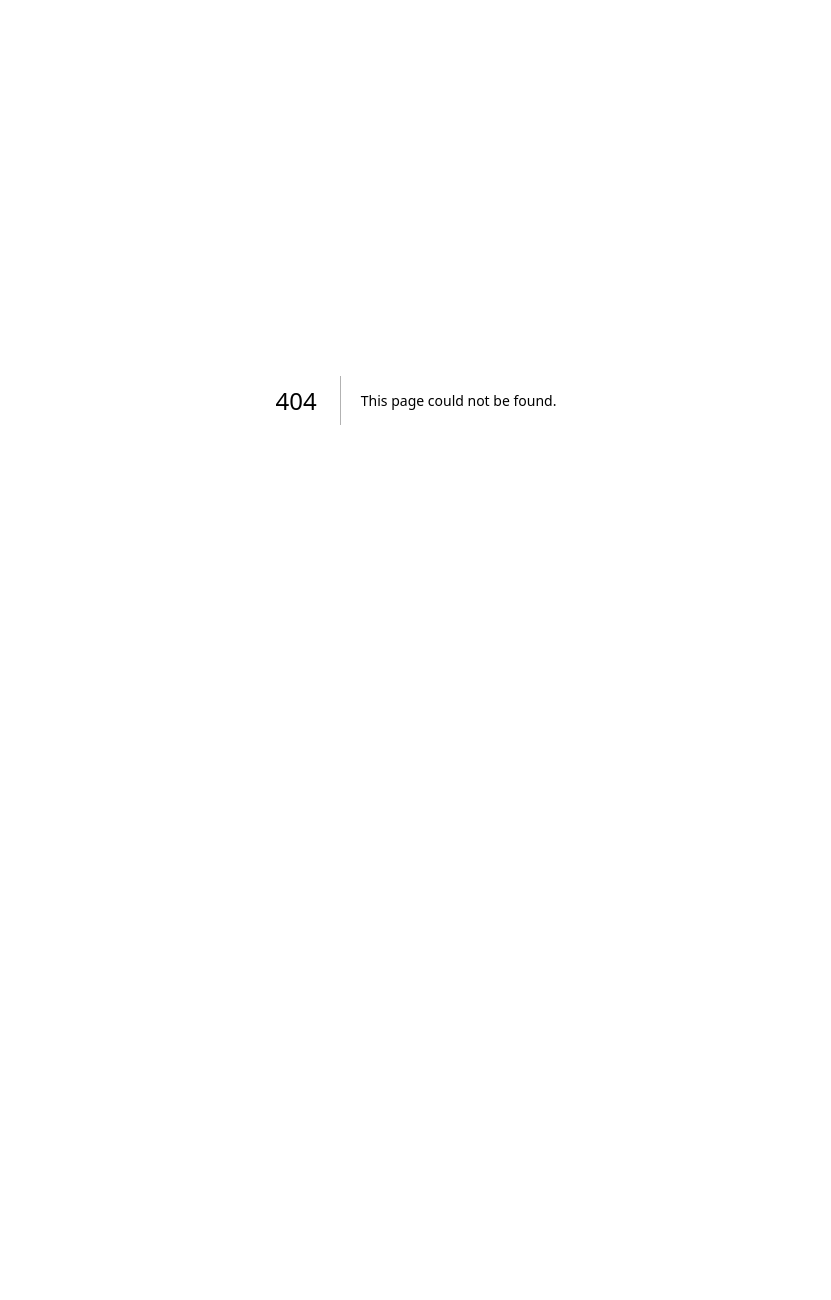
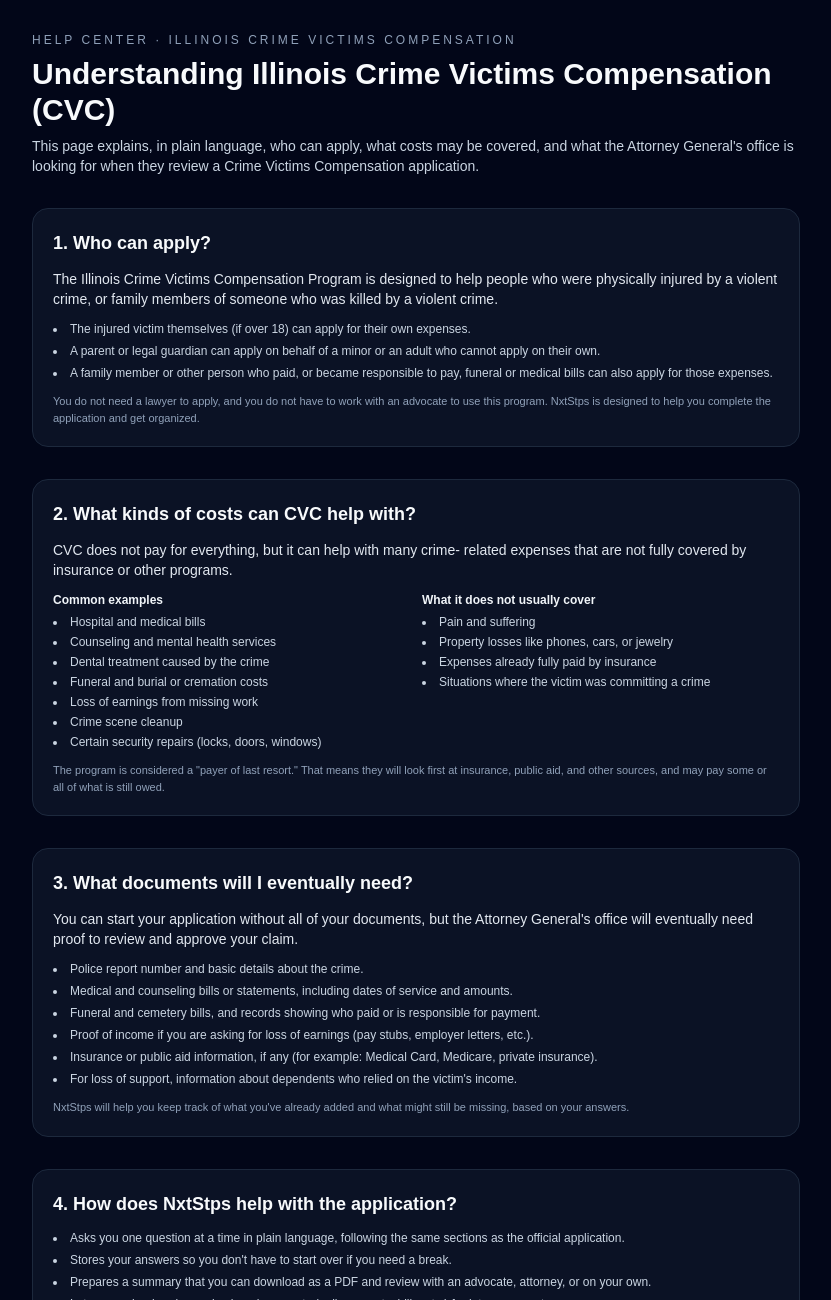
Before and after one commit to thechefcharles/victims-advocate, a Next.js app: page /knowledge/compensation in a window 1280 px wide. Before the commit this address had no page. Shown: the top 1300 px of the page, without its empty margins (224-1055 px from the left). Before the commit the page ends 800 px from the top, so only its background shows below. Built offline with nearby package versions, Linux system fonts and the light colour scheme.

Commit message:
help button added

```diff
--- a/app/compensation/intake/page.tsx
+++ b/app/compensation/intake/page.tsx
@@ -408,6 +408,16 @@ const updateFuneral = (patch: Partial<FuneralInfo>) => {
             Illinois Crime Victims Compensation application, but in plain
             language. You can pause any time.
           </p>
+
+        <p className="text-[11px] text-slate-500">
+  Need more context about this program?{" "}
+  <a
+    href="/knowledge/compensation"
+    className="text-emerald-300 hover:text-emerald-200 underline underline-offset-2"
+  >
+    Learn how Illinois CVC works.
+  </a>
+</p>
         </header>
 
         {/* Step indicator */}
--- a/app/compensation/page.tsx
+++ b/app/compensation/page.tsx
@@ -67,6 +67,16 @@ export default function CompensationPage() {
             documents.
           </p>
 
+          <p className="text-[11px] text-slate-500 mt-2">
+  Want to understand the program first?{" "}
+  <a
+    href="/knowledge/compensation"
+    className="text-emerald-300 hover:text-emerald-200 underline underline-offset-2"
+  >
+    Read the plain-language guide to Illinois CVC.
+  </a>
+</p>
+
           <div className="flex flex-wrap gap-3 items-center">
             <Link
               href="/compensation/intake"
--- /dev/null
+++ b/app/knowledge/compensation/page.tsx
@@ -0,0 +1,196 @@
+export default function CompensationKnowledgePage() {
+  return (
+    <main className="min-h-screen bg-slate-950 text-slate-50 px-4 sm:px-8 py-8">
+      <div className="max-w-3xl mx-auto space-y-8">
+        <header className="space-y-2">
+          <p className="text-xs tracking-[0.25em] uppercase text-slate-400">
+            Help Center · Illinois Crime Victims Compensation
+          </p>
+          <h1 className="text-2xl sm:text-3xl font-bold">
+            Understanding Illinois Crime Victims Compensation (CVC)
+          </h1>
+          <p className="text-sm text-slate-300">
+            This page explains, in plain language, who can apply, what costs may
+            be covered, and what the Attorney General&apos;s office is looking
+            for when they review a Crime Victims Compensation application.
+          </p>
+        </header>
+
+        <section className="bg-slate-900/70 border border-slate-800 rounded-2xl p-5 space-y-3">
+          <h2 className="text-lg font-semibold text-slate-50">
+            1. Who can apply?
+          </h2>
+          <p className="text-sm text-slate-200">
+            The Illinois Crime Victims Compensation Program is designed to help
+            people who were physically injured by a violent crime, or family
+            members of someone who was killed by a violent crime.
+          </p>
+          <ul className="list-disc list-inside text-xs text-slate-300 space-y-1.5">
+            <li>
+              The injured victim themselves (if over 18) can apply for their
+              own expenses.
+            </li>
+            <li>
+              A parent or legal guardian can apply on behalf of a minor or an
+              adult who cannot apply on their own.
+            </li>
+            <li>
+              A family member or other person who paid, or became responsible
+              to pay, funeral or medical bills can also apply for those
+              expenses.
+            </li>
+          </ul>
+          <p className="text-[11px] text-slate-400">
+            You do not need a lawyer to apply, and you do not have to work with
+            an advocate to use this program. NxtStps is designed to help you
+            complete the application and get organized.
+          </p>
+        </section>
+
+        <section className="bg-slate-900/70 border border-slate-800 rounded-2xl p-5 space-y-3">
+          <h2 className="text-lg font-semibold text-slate-50">
+            2. What kinds of costs can CVC help with?
+          </h2>
+          <p className="text-sm text-slate-200">
+            CVC does not pay for everything, but it can help with many crime-
+            related expenses that are not fully covered by insurance or other
+            programs.
+          </p>
+          <div className="grid gap-3 sm:grid-cols-2 text-xs text-slate-300">
+            <div className="space-y-1.5">
+              <h3 className="font-semibold text-slate-100">Common examples</h3>
+              <ul className="list-disc list-inside space-y-1">
+                <li>Hospital and medical bills</li>
+                <li>Counseling and mental health services</li>
+                <li>Dental treatment caused by the crime</li>
+                <li>Funeral and burial or cremation costs</li>
+                <li>Loss of earnings from missing work</li>
+                <li>Crime scene cleanup</li>
+                <li>Certain security repairs (locks, doors, windows)</li>
+              </ul>
+            </div>
+            <div className="space-y-1.5">
+              <h3 className="font-semibold text-slate-100">
+                What it does not usually cover
+              </h3>
+              <ul className="list-disc list-inside space-y-1">
+                <li>Pain and suffering</li>
+                <li>Property losses like phones, cars, or jewelry</li>
+                <li>Expenses already fully paid by insurance</li>
+                <li>Situations where the victim was committing a crime</li>
+              </ul>
+            </div>
+          </div>
+          <p className="text-[11px] text-slate-400">
+            The program is considered a &quot;payer of last resort.&quot; That
+            means they will look first at insurance, public aid, and other
+            sources, and may pay some or all of what is still owed.
+          </p>
+        </section>
+
+        <section className="bg-slate-900/70 border border-slate-800 rounded-2xl p-5 space-y-3">
+          <h2 className="text-lg font-semibold text-slate-50">
+            3. What documents will I eventually need?
+          </h2>
+          <p className="text-sm text-slate-200">
+            You can start your application without all of your documents, but
+            the Attorney General&apos;s office will eventually need proof to
+            review and approve your claim.
+          </p>
+          <ul className="list-disc list-inside text-xs text-slate-300 space-y-1.5">
+            <li>Police report number and basic details about the crime.</li>
+            <li>
+              Medical and counseling bills or statements, including dates of
+              service and amounts.
+            </li>
+            <li>
+              Funeral and cemetery bills, and records showing who paid or is
+              responsible for payment.
+            </li>
+            <li>
+              Proof of income if you are asking for loss of earnings (pay
+              stubs, employer letters, etc.).
+            </li>
+            <li>
+              Insurance or public aid information, if any (for example:
+              Medical Card, Medicare, private insurance).
+            </li>
+            <li>
+              For loss of support, information about dependents who relied on
+              the victim&apos;s income.
+            </li>
+          </ul>
+          <p className="text-[11px] text-slate-400">
+            NxtStps will help you keep track of what you&apos;ve already added
+            and what might still be missing, based on your answers.
+          </p>
+        </section>
+
+        <section className="bg-slate-900/70 border border-slate-800 rounded-2xl p-5 space-y-3">
+          <h2 className="text-lg font-semibold text-slate-50">
+            4. How does NxtStps help with the application?
+          </h2>
+          <ul className="list-disc list-inside text-xs text-slate-300 space-y-1.5">
+            <li>
+              Asks you one question at a time in plain language, following the
+              same sections as the official application.
+            </li>
+            <li>
+              Stores your answers so you don&apos;t have to start over if you
+              need a break.
+            </li>
+            <li>
+              Prepares a summary that you can download as a PDF and review with
+              an advocate, attorney, or on your own.
+            </li>
+            <li>
+              Lets you upload and organize key documents (police reports, bills,
+              etc.) for later secure storage.
+            </li>
+            <li>
+              In future versions, will fill out the official state forms and
+              check for missing information or inconsistencies.
+            </li>
+          </ul>
+        </section>
+
+        <section className="bg-slate-900/70 border border-slate-800 rounded-2xl p-5 space-y-3">
+          <h2 className="text-lg font-semibold text-slate-50">
+            5. Emotional and practical support
+          </h2>
+          <p className="text-sm text-slate-200">
+            Applying for help can feel overwhelming, especially after a violent
+            event. It&apos;s completely normal to feel numb, angry, scared, or
+            exhausted while trying to handle paperwork.
+          </p>
+          <ul className="list-disc list-inside text-xs text-slate-300 space-y-1.5">
+            <li>You can pause the intake at any time and come back later.</li>
+            <li>
+              It&apos;s okay if you don&apos;t remember every detail exactly;
+              write what you can.
+            </li>
+            <li>
+              You can ask a trusted friend, family member, or advocate to sit
+              with you while you fill this out.
+            </li>
+            <li>
+              If you feel overwhelmed, it may help to focus on one small piece
+              at a time (for example, just medical bills today).
+            </li>
+          </ul>
+          <p className="text-[11px] text-slate-400">
+            If you are in immediate danger or crisis, call 911 or reach out to a
+            crisis hotline. NxtStps cannot respond to emergencies.
+          </p>
+        </section>
+
+        <footer className="text-[11px] text-slate-500">
+          This page is for educational and organizational purposes and is not
+          legal advice. For questions about your specific case, you may wish to
+          contact the Illinois Attorney General&apos;s Crime Victims
+          Compensation Bureau or speak with an advocate or attorney.
+        </footer>
+      </div>
+    </main>
+  );
+}
```
